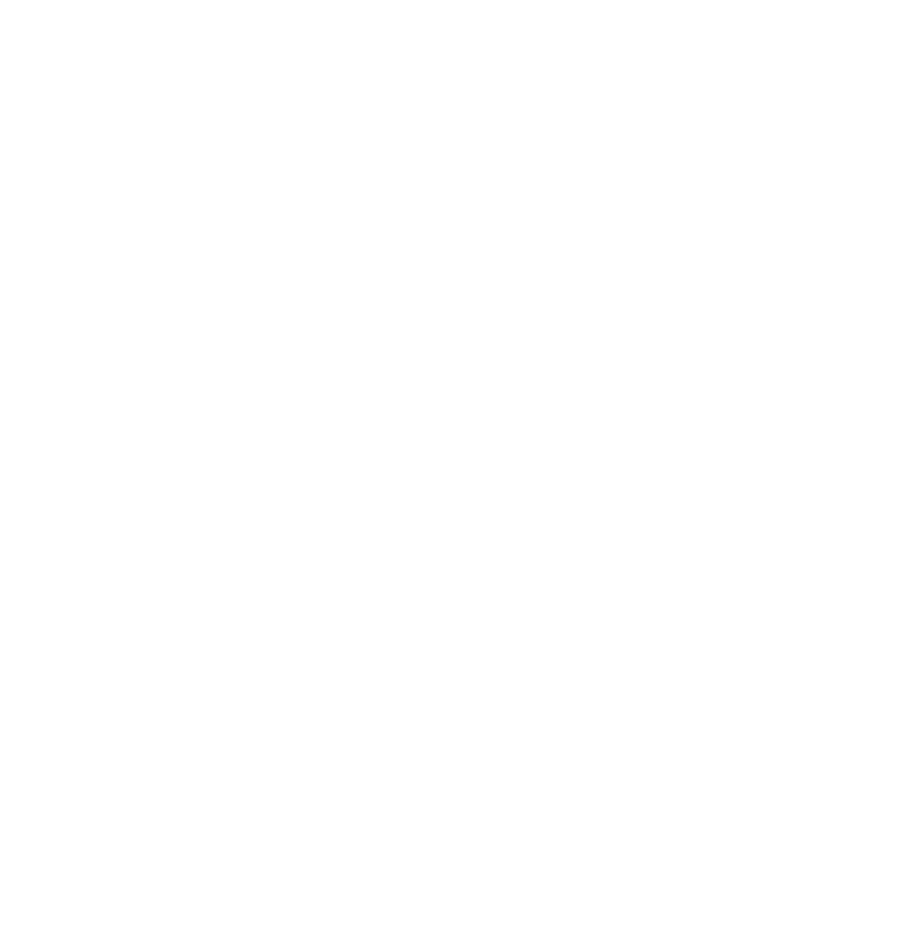
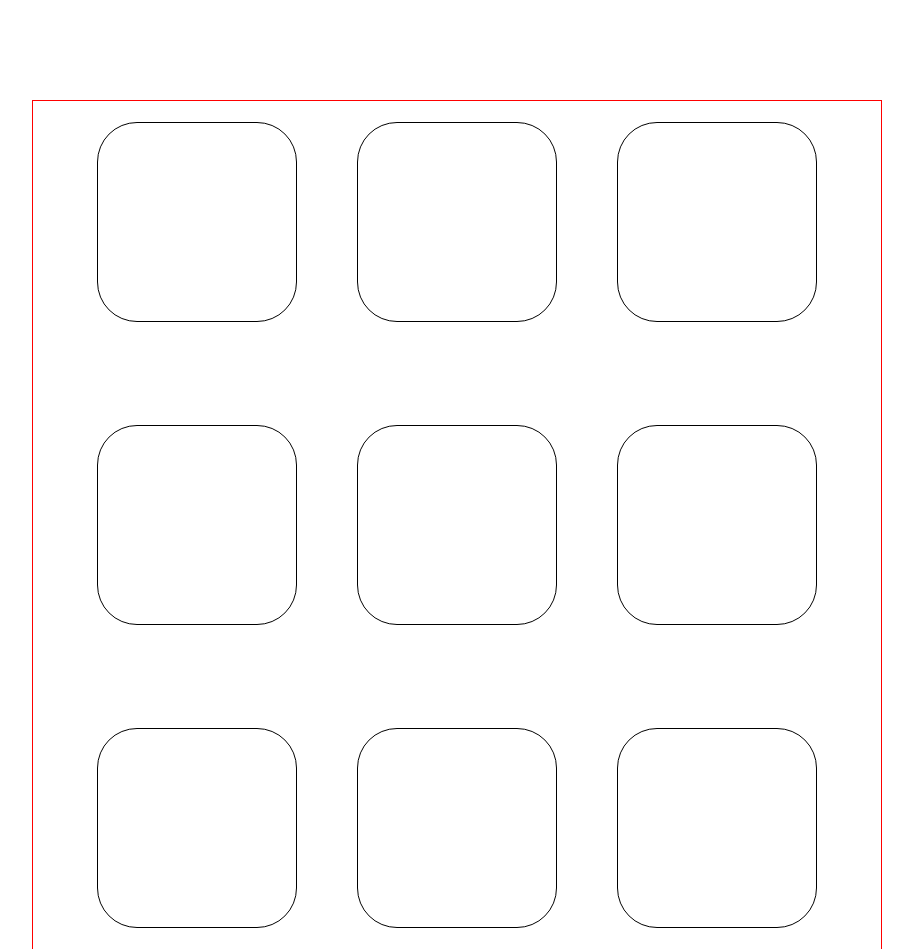
Before and after one commit to SirvanD/Project-The-Game, a plain HTML site: page index.html in a window 1280 px wide. Shown: the top 949 px of the page, without its empty margins (183-1096 px from the left). Before the commit the page ends 800 px from the top, so only its background shows below. Drawn offline with Linux system fonts and the light colour scheme.

Commit message:
Planning_initial commit

```diff
--- a/game.js
+++ b/game.js
@@ -0,0 +1,30 @@
+/*
+- design 9 divs and wrap them using display grid container
+- design a form for users to enter their name and start game option
+- name the elements for accessibility
+- defining two choices of X and O
+- declaring two users
+- accessing the elements on index.html
+- define handleClick functions for when user clicks on the divs
+- define the functions for conditions where a user wins,looses or draw
+- add event listeners for clicking on the divs to select one of the 2 choices
+- CSS the X and O designs/animations/transition
+
+
+- once basic works, work on the Bonus extensions
+- CSS a leaderboard for results and bonus parts/number of tries
+**/
+
+const topLeft = document.querySelector('#one')
+const topMiddle = document.querySelector('#two')
+const topRight = document.querySelector('#three')
+const middleLeft = document.querySelector('#four')
+const middleMiddle = document.querySelector('#five')
+const middleRight = document.querySelector('#six')
+const bottomLeft = document.querySelector('#seven')
+const bottomMiddle = document.querySelector('#eight')
+const bottomRight = document.querySelector('#nine')
+
+function handleUserClickedBox(){
+
+}
--- a/index.html
+++ b/index.html
@@ -8,7 +8,20 @@
     <link rel="stylesheet" href="style.css">
 </head>
 <body>
+    <div class="grid-container">
 
+        <div id="one" class="box"></div>
+        <div id="two" class="box"></div>
+        <div id="three" class="box"></div>
+        <div id="four" class="box"></div>
+        <div id="five" class="box"></div>
+        <div id="six" class="box"></div>
+        <div id="seven" class="box"></div>
+        <div id="eight" class="box"></div>
+        <div id="nine" class="box"></div>
+
+
+    </div>
     <script src="game.js"></script>
 </body>
 </html>
--- a/style.css
+++ b/style.css
@@ -0,0 +1,33 @@
+* {
+    box-sizing: border-box;
+    /* border: 1px solid red; */
+}
+
+.grid-container {
+    display: grid;
+    grid-template-columns: auto auto auto;
+    border: 1px solid red;
+    justify-content: center;
+    align-items: center;
+    gap: 60px;
+    height: 850px;
+    width: 850px;
+    margin: 100px auto;
+}
+
+.box {
+    border: 1px solid black;
+    height: 200px;
+    width: 200px;
+    border-radius: 20%;
+    margin: auto;
+
+}
+
+.circled {
+
+}
+
+.crossed {
+
+}
```
